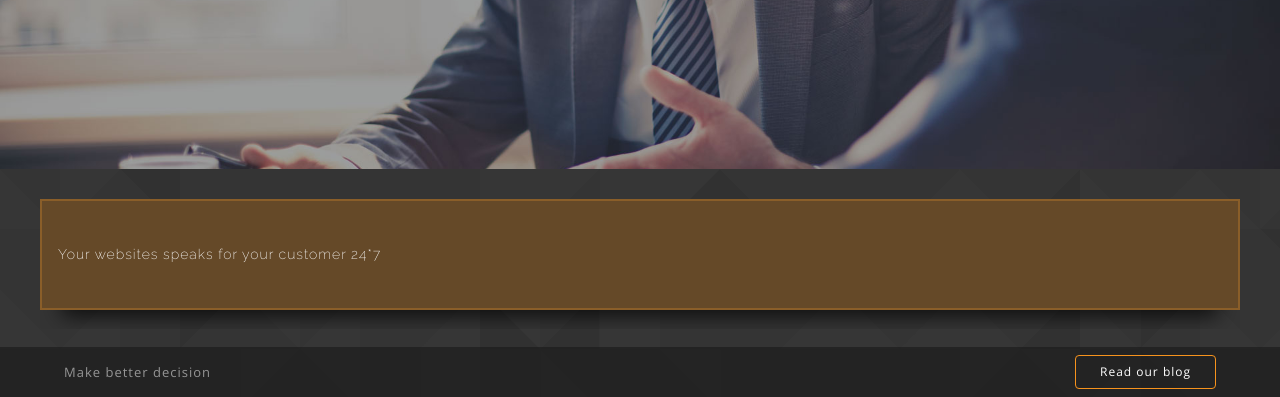
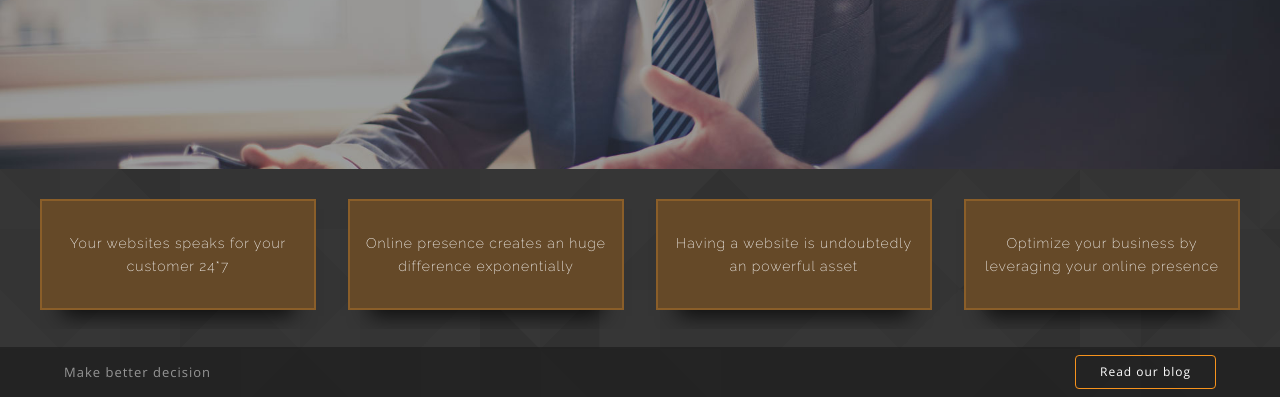
Before and after one commit to JakeDVirus/OfficialPage1, a plain HTML site: page index.html in a window 1280 px wide. Shown: the part 403-800 px from the top of the page. Drawn offline with nearby package versions, Linux system fonts and the light colour scheme.

Commit message:
update to previous commit: partial phase

```diff
--- a/sass/_z0_phone-default.scss
+++ b/sass/_z0_phone-default.scss
@@ -268,13 +268,10 @@ $xsBp-max= max-width = 36.9375em;  //575px */
 	padding-right: 0;
 }
 .component-mainInfo {
-	//display: flex;
 	padding-top: (30em/16);
 	padding-bottom: (18em/16);
-	//overflow: hidden;
 
 	.glide__slides {
-		//align-items: stretch;
 		padding-bottom: (19em/16);
 	}
 	.glide__slide {
@@ -284,7 +281,6 @@ $xsBp-max= max-width = 36.9375em;  //575px */
 		border: 2px solid #8A5E29;
 		display: flex;
 		align-items: center;
-		//padding: (19em/16);
 		height: (111em/16);
 		&:before {
 			content: "";
--- a/sass/_z3_desktop.scss
+++ b/sass/_z3_desktop.scss
@@ -63,6 +63,11 @@
 	################################################*/
 
 	.component-mainInfo {
+		.glide__slides {justify-content: space-between;}
+		.glide__slide {
+			width: 23%;
+			flex-shrink: 0;
+		}
 		.glide__bullets {display: none;}
 	}
 
```
Also changed, not shown: css/styles.css, 1 other file.
